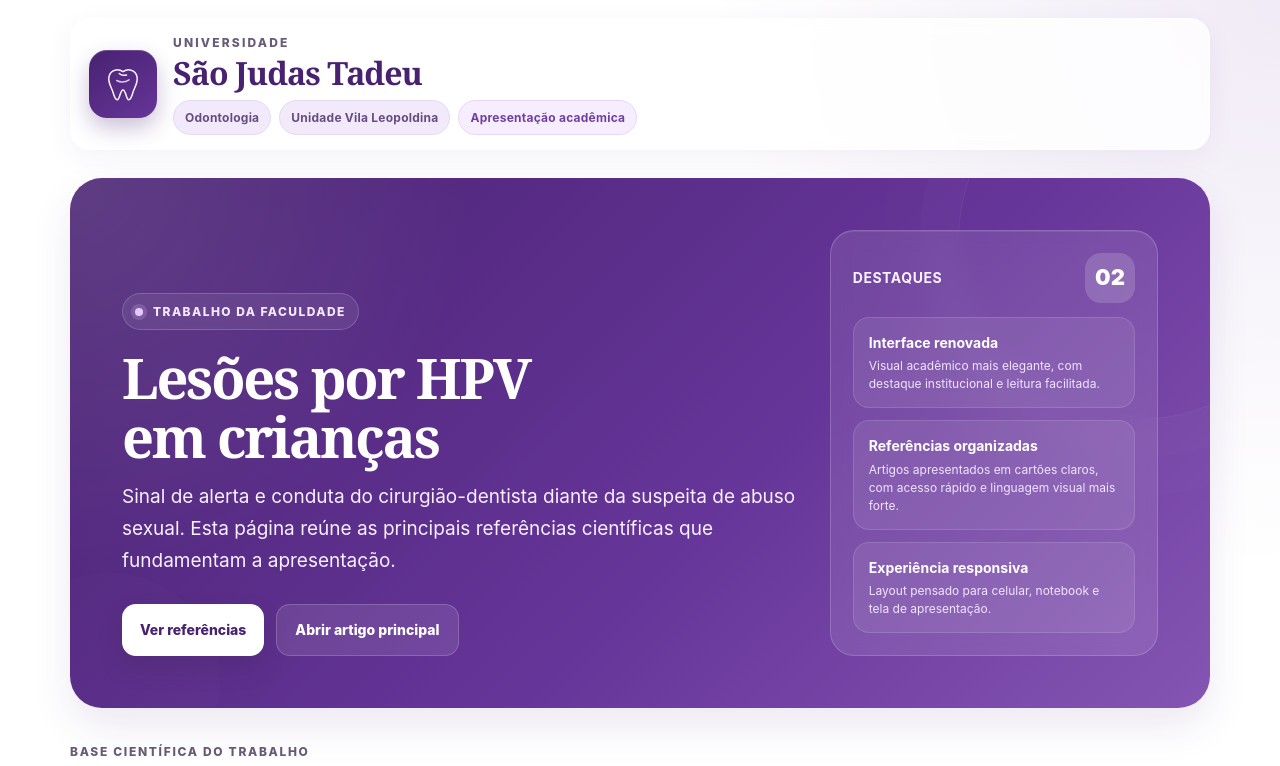
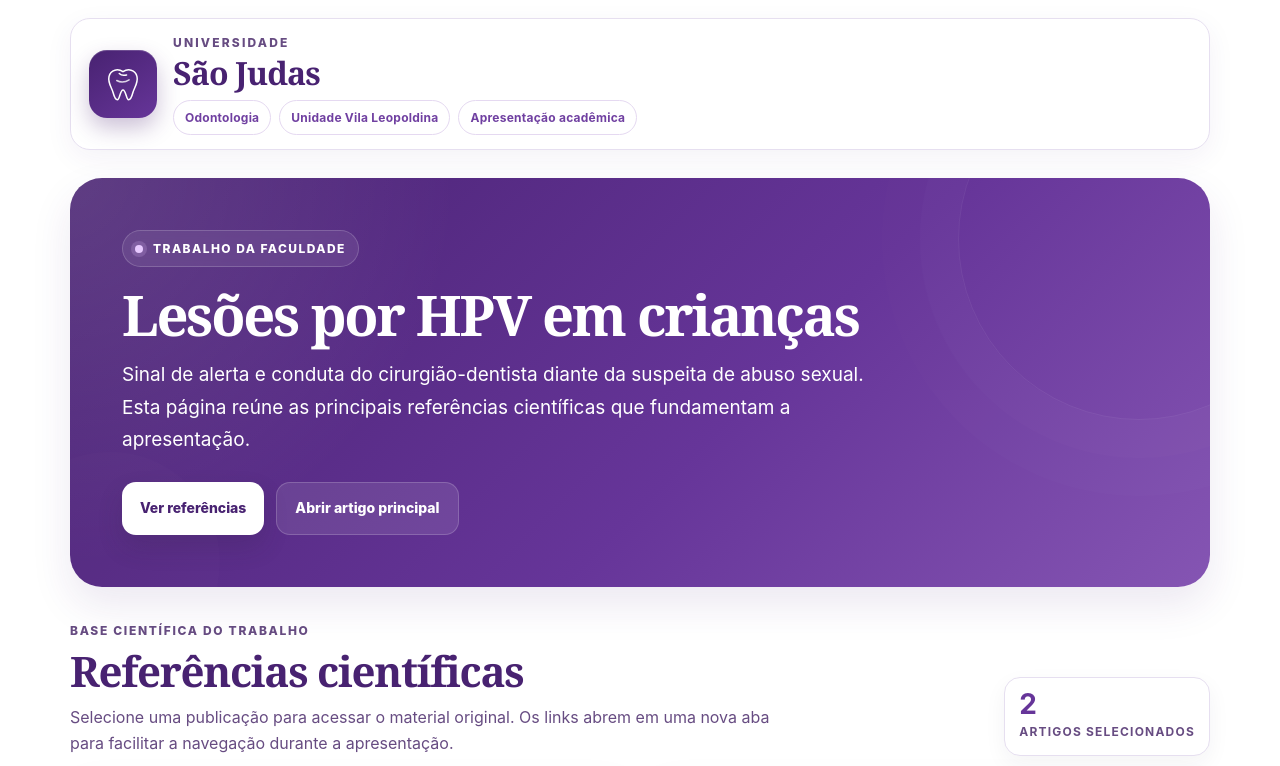
Before and after one commit to souza072/referencias-hpv, a plain HTML site: page index.html in a window 1280 px wide. Shown: the top 766 px of the page. Drawn offline with Linux system fonts and the light colour scheme.

Commit message:
Remove destaques e material de apoio; fixa paleta branca e roxa

```diff
--- a/index.html
+++ b/index.html
@@ -10,12 +10,12 @@
       color-scheme: light;
       --bg:#ffffff;
       --surface:#ffffff;
-      --surface-2:#faf7fd;
+      --surface-2:#ffffff;
       --hero-1:#482271;
       --hero-2:#663599;
       --hero-3:#8555b3;
-      --text:#302140;
-      --muted:#685b77;
+      --text:#482271;
+      --muted:#674c82;
       --line:#e6dff0;
       --accent:#cba5f1;
       --accent-2:#7746a5;
@@ -32,9 +32,7 @@
     body{
       margin:0;
       font-family:Inter,system-ui,-apple-system,"Segoe UI",Roboto,Arial,sans-serif;
-      background:
-        radial-gradient(circle at top right, rgba(133,85,179,.12), transparent 28%),
-        linear-gradient(180deg, #ffffff 0%, var(--bg) 100%);
+      background:#ffffff;
       color:var(--text);
       line-height:1.6;
       -webkit-font-smoothing:antialiased;
@@ -140,7 +138,7 @@
       position:relative;
       z-index:1;
       display:grid;
-      grid-template-columns:minmax(0,1.35fr) minmax(260px,.65fr);
+      grid-template-columns:minmax(0,1fr);
       gap:26px;
       padding:clamp(28px,4.7vw,52px);
       align-items:end;
@@ -152,7 +150,7 @@
       border-radius:999px;
       background:rgba(255,255,255,.08);
       backdrop-filter: blur(8px);
-      font-size:12px;font-weight:800;letter-spacing:.12em;text-transform:uppercase;color:#f4eaff;
+      font-size:12px;font-weight:800;letter-spacing:.12em;text-transform:uppercase;color:#ffffff;
       margin-bottom:18px;
     }
     .eyebrow .spark{width:8px;height:8px;border-radius:50%;background:#e7c9ff;box-shadow:0 0 0 4px rgba(231,201,255,.18)}
@@ -169,7 +167,7 @@
       max-width:760px;
       font-size:clamp(16px,2vw,19px);
       line-height:1.7;
-      color:#f8f0ff;
+      color:#ffffff;
     }
     .hero-actions{display:flex;flex-wrap:wrap;gap:12px;margin-top:26px}
     .btn{
@@ -339,29 +337,13 @@
       .number{width:46px;height:46px;border-radius:16px;font-size:21px}
       .footer-box{padding:20px}
     }
-    @media (prefers-color-scheme: dark){
-      :root{
-        color-scheme:dark;
-        --bg:#1c1328;
-        --surface:#2b2039;
-        --surface-2:#30233f;
-        --text:#f5eefc;
-        --muted:#c9bdd8;
-        --line:#493b5c;
-        --shadow:0 18px 40px rgba(0,0,0,.22);
-      }
-      body{
-        background:radial-gradient(circle at top right, rgba(133,85,179,.12), transparent 28%), linear-gradient(180deg, #1c1328 0%, #20162d 100%);
-      }
-      .topbar-inner{background:rgba(43,32,57,.8);border-color:rgba(255,255,255,.04)}
-      .chip{background:#352647;border-color:#493b5c;color:#e5d8f1}
-      .chip.gold{background:#39264e;border-color:#684987;color:#ead5ff}
-      .section-side,.footer-box{background:linear-gradient(180deg,#281c37,#30233f)}
-      .pill{background:#352647;border-color:#513d68;color:#ead5ff}
-      .meta span{background:#352647;border-color:#493b5c;color:#d4c3e5}
-      .cta-note{color:#c9bdd8}
-      .footer-tag{background:#352647;border-color:#513d68;color:#ead5ff}
-    }
+
+      /* Contraste fixo branco e roxo; mantém a estrutura Premium. */
+    .topbar-inner{background:#fff;border-color:var(--line)}
+    .hero,.hero .lead,.hero .eyebrow,.btn-secondary,.crest{color:#fff}
+    .chip,.chip.gold,.pill,.meta span{background:#fff;color:#7040a1;border-color:#e5d9f1}
+    .section-head .kicker,footer{color:var(--muted)}
+    footer{margin-top:28px}
   </style>
 </head>
 <body>
@@ -378,7 +360,7 @@
           </div>
           <div class="identity">
             <span class="uni">Universidade</span>
-            <span class="name">São Judas Tadeu</span>
+            <span class="name">São Judas</span>
             <div class="campus">
               <span class="chip">Odontologia</span>
               <span class="chip">Unidade Vila Leopoldina</span>
@@ -402,26 +384,6 @@
             </div>
           </div>
 
-          <aside class="hero-panel" aria-label="Resumo da página">
-            <div class="panel-top">
-              <strong>Destaques</strong>
-              <span class="stat">02</span>
-            </div>
-            <ul class="mini-list">
-              <li>
-                <b>Interface renovada</b>
-                <span>Visual acadêmico mais elegante, com destaque institucional e leitura facilitada.</span>
-              </li>
-              <li>
-                <b>Referências organizadas</b>
-                <span>Artigos apresentados em cartões claros, com acesso rápido e linguagem visual mais forte.</span>
-              </li>
-              <li>
-                <b>Experiência responsiva</b>
-                <span>Layout pensado para celular, notebook e tela de apresentação.</span>
-              </li>
-            </ul>
-          </aside>
         </div>
       </section>
 
@@ -483,13 +445,6 @@
         </div>
       </section>
 
-      <section class="footer-box" aria-label="Rodapé informativo">
-        <div>
-          <h4>Material de apoio à apresentação</h4>
-          <p>Interface desenvolvida para valorizar a apresentação do trabalho, reforçar a identidade do curso e facilitar o acesso às referências durante a exposição em sala.</p>
-        </div>
-        <div class="footer-tag">São Judas · Vila Leopoldina</div>
-      </section>
     </main>
 
     <footer>Odontologia · Referências acadêmicas</footer>
```
